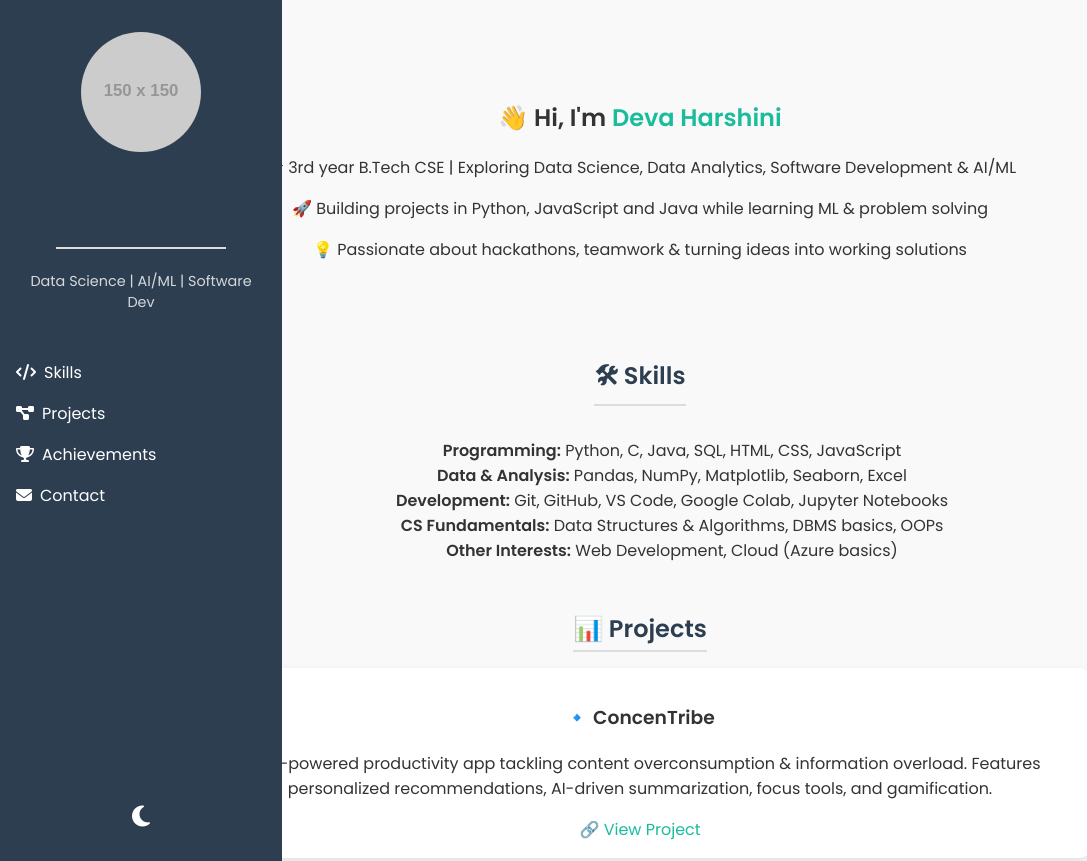
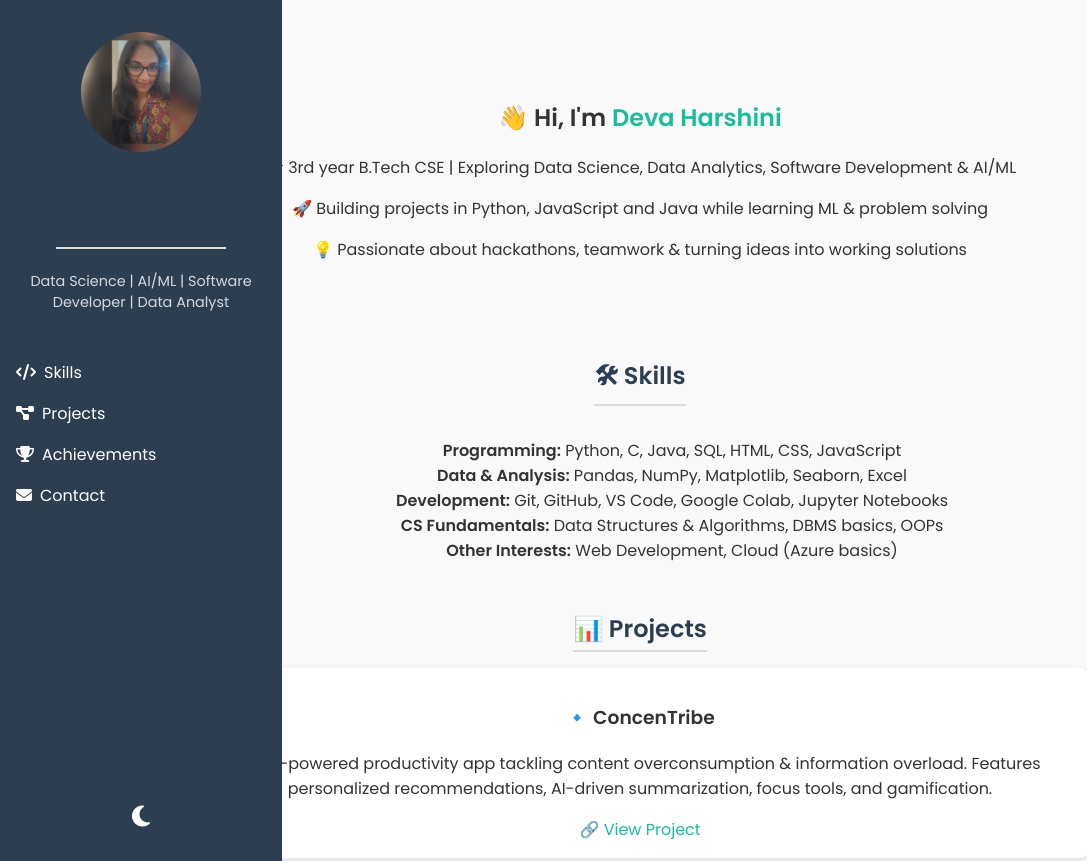
Before and after one commit to deva-harshini/Portfolio, a plain HTML site: page index.html in a window 1280 px wide. Shown: the top 861 px of the page, without its empty margins (0-1087 px from the left). Drawn offline with Linux system fonts and the light colour scheme; placeholder pictures from the web are drawn by us.

Commit message:
Update index.html
Added my profile picture for portfolio

```diff
--- a/index.html
+++ b/index.html
@@ -14,9 +14,9 @@
   <!-- Sidebar Navigation -->
   <aside class="sidebar">
     <div class="profile">
-      <img src="https://via.placeholder.com/150" alt="Profile Picture">
+      <img src="profile.jpg" alt="Profile Picture">
       <h2>Deva Harshini</h2>
-      <p>Data Science | AI/ML | Software Dev</p>
+      <p>Data Science | AI/ML | Software Developer | Data Analyst</p>
     </div>
     <nav>
       <ul>
```
